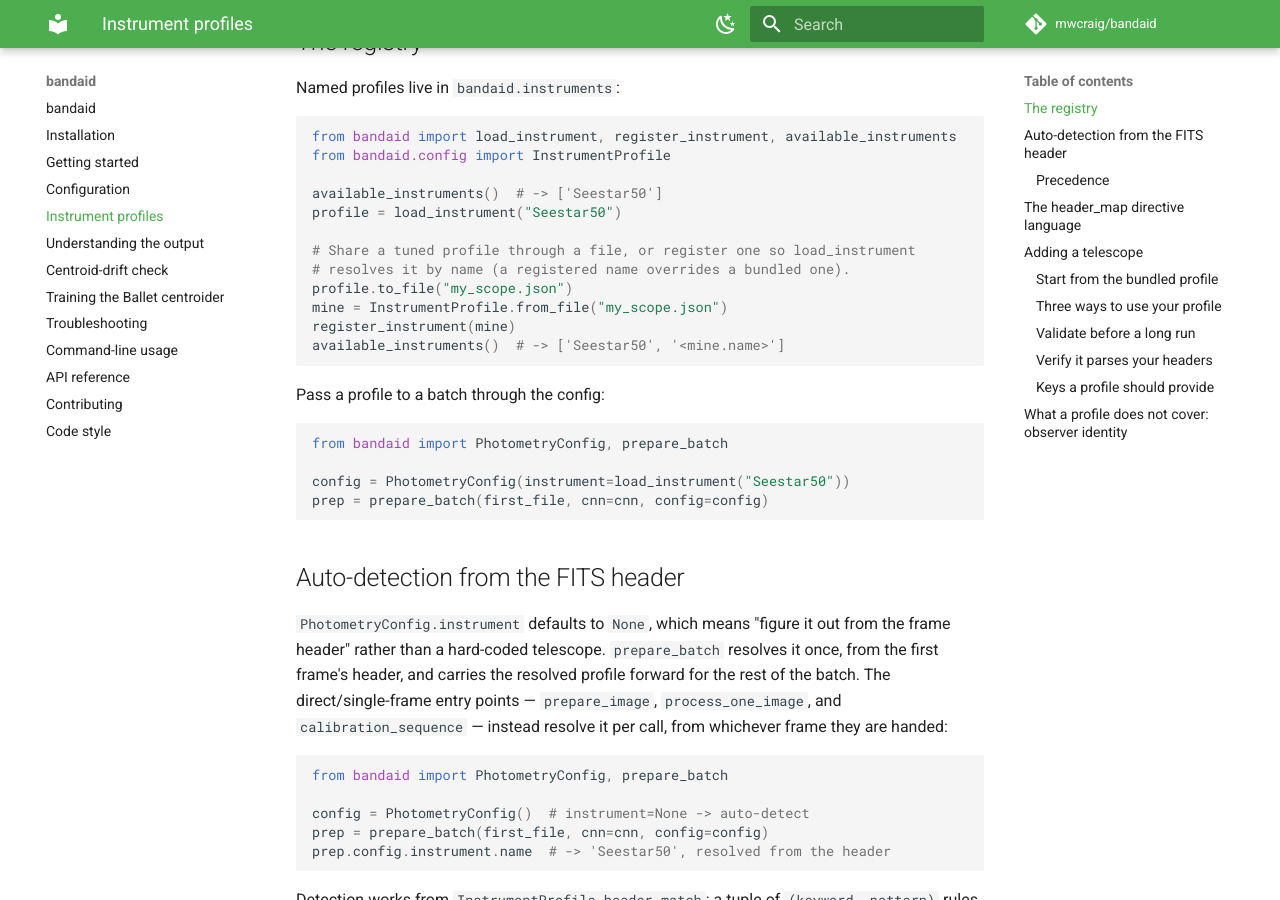
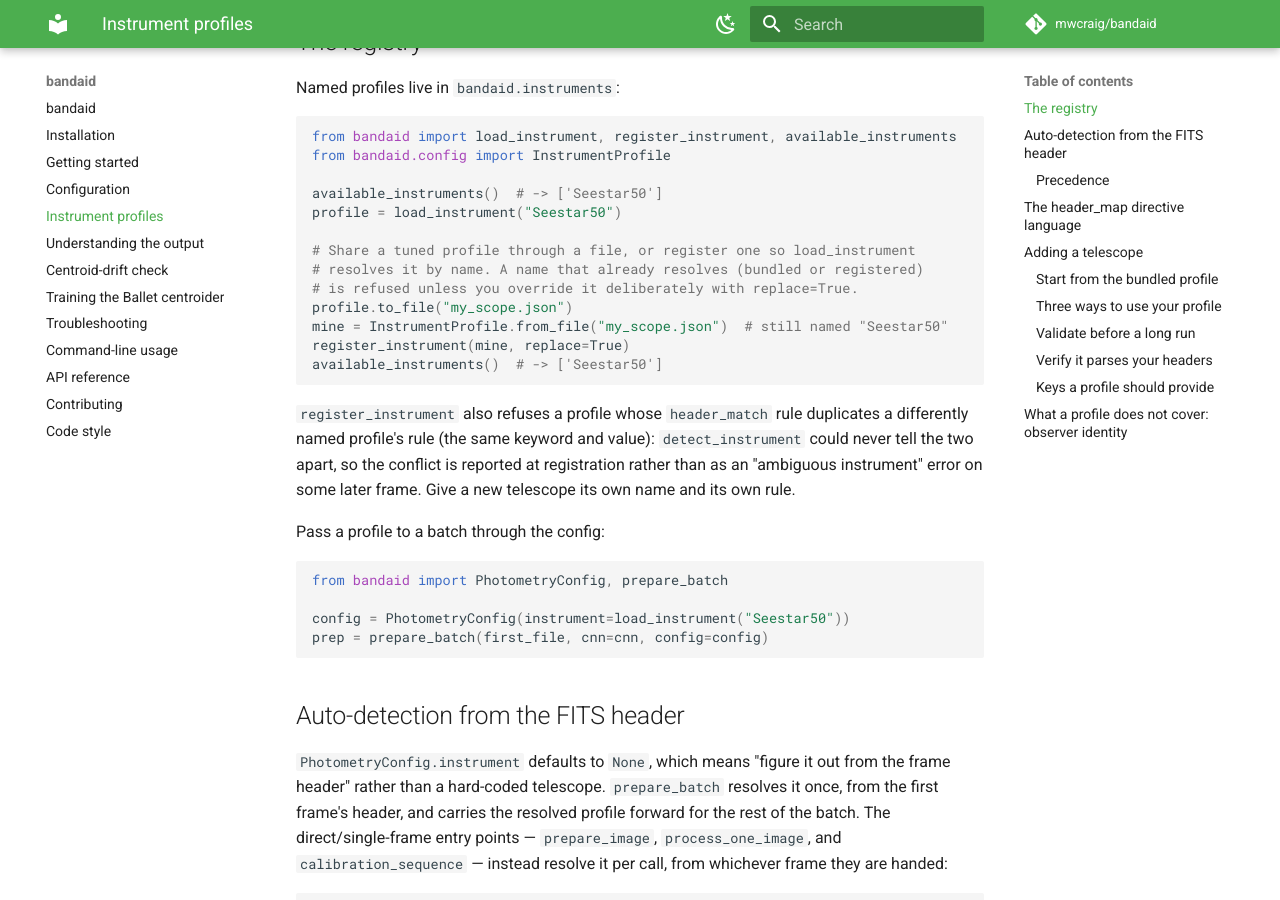
Before and after one commit to mwcraig/bandaid, an MkDocs documentation site: the page built from docs/instrument_profiles.md, in a window 1280 px wide and 900 px high, scrolled down 492 px. Built offline with MkDocs 1.6.1 and Material for MkDocs 9.7.7, drawn with Linux system fonts in a browser that asks for light colours; comment, search, counter and statistics services are not loaded; some of the changed text lies outside the part shown.

Commit message:
Document the registration checks and move guard rationale into Notes
Update docs/instrument_profiles.md and docs/configuration.md for the new
register_instrument(replace=...) duplicate-name and rule-conflict checks
(the file round-trip example now needs replace=True), extend the
CHANGELOG for this round's review fixes, and move the batch-mixing guard
and registration rationale into numpydoc Notes sections instead of
repeating it across two docstrings.

Co-Authored-By: Claude Fable 5.1 <noreply@anthropic.com>
Claude-Session: https://claude.ai/code/session_01YY9eH7EjZ6ajDJD4iJa36z

````diff
--- a/docs/instrument_profiles.md
+++ b/docs/instrument_profiles.md
@@ -26,12 +26,19 @@ available_instruments()  # -> ['Seestar50']
 profile = load_instrument("Seestar50")
 
 # Share a tuned profile through a file, or register one so load_instrument
-# resolves it by name (a registered name overrides a bundled one).
+# resolves it by name. A name that already resolves (bundled or registered)
+# is refused unless you override it deliberately with replace=True.
 profile.to_file("my_scope.json")
-mine = InstrumentProfile.from_file("my_scope.json")
-register_instrument(mine)
-available_instruments()  # -> ['Seestar50', '<mine.name>']
+mine = InstrumentProfile.from_file("my_scope.json")  # still named "Seestar50"
+register_instrument(mine, replace=True)
+available_instruments()  # -> ['Seestar50']
 ```
+
+`register_instrument` also refuses a profile whose `header_match` rule
+duplicates a differently named profile's rule (the same keyword and value):
+`detect_instrument` could never tell the two apart, so the conflict is
+reported at registration rather than as an "ambiguous instrument" error on
+some later frame. Give a new telescope its own name and its own rule.
 
 Pass a profile to a batch through the config:
 
@@ -185,6 +192,10 @@ From quickest to most permanent:
     load_instrument("MyScope")  # now resolves by name
     ```
 
+    Registering a name that already resolves raises unless you pass
+    `replace=True`, and a `header_match` rule that duplicates another
+    profile's is refused outright (see above).
+
     This registration lives only in the current Python session — a separate
     `bandaid process --instrument MyScope` invocation is a new process with an
     empty registry, so it won't see it. For the CLI, use the ad-hoc
````
Also changed, not shown: CHANGELOG.md (+20 -3 lines), docs/configuration.md (+6 -2 lines), 2 other files.
